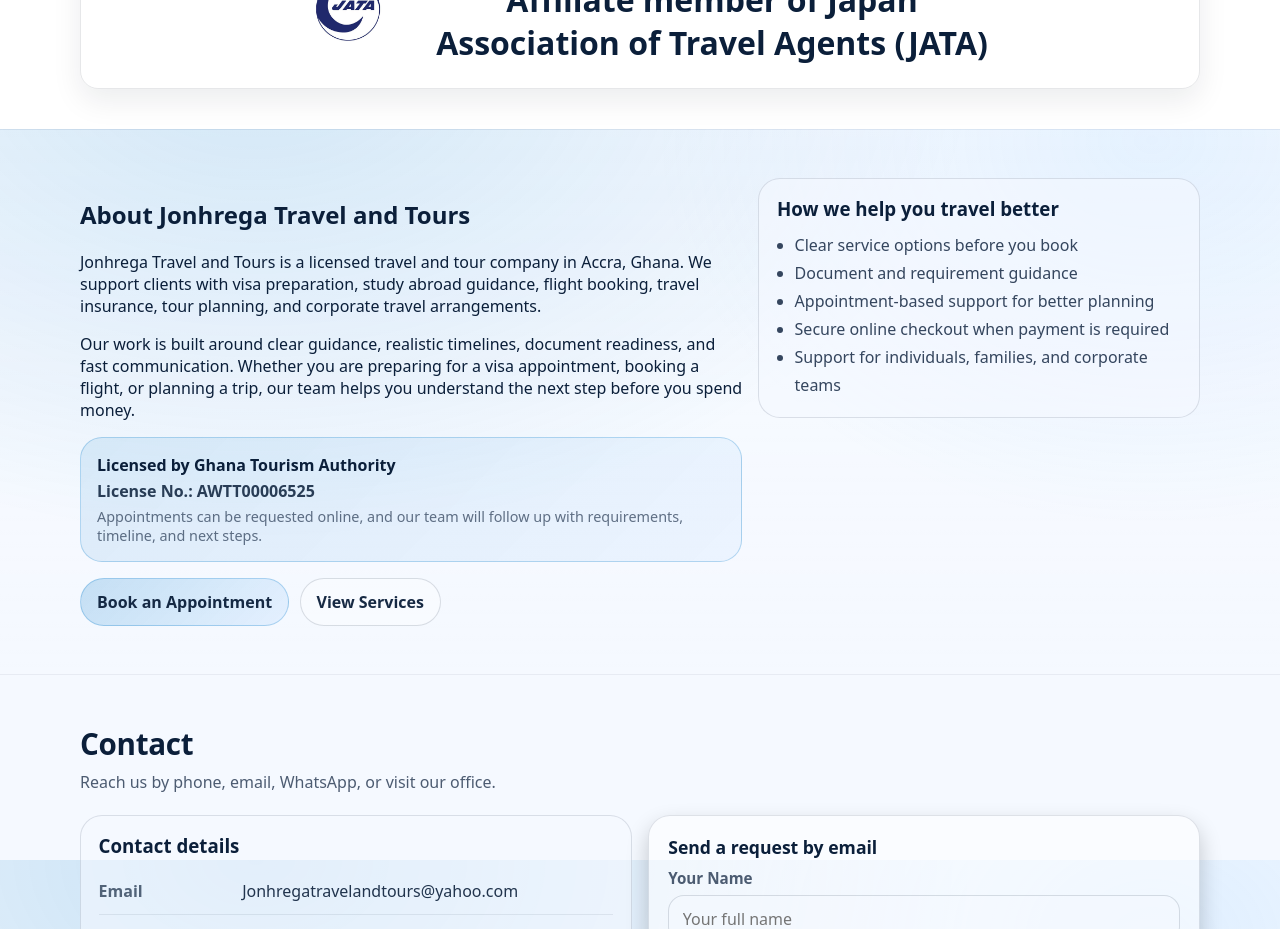
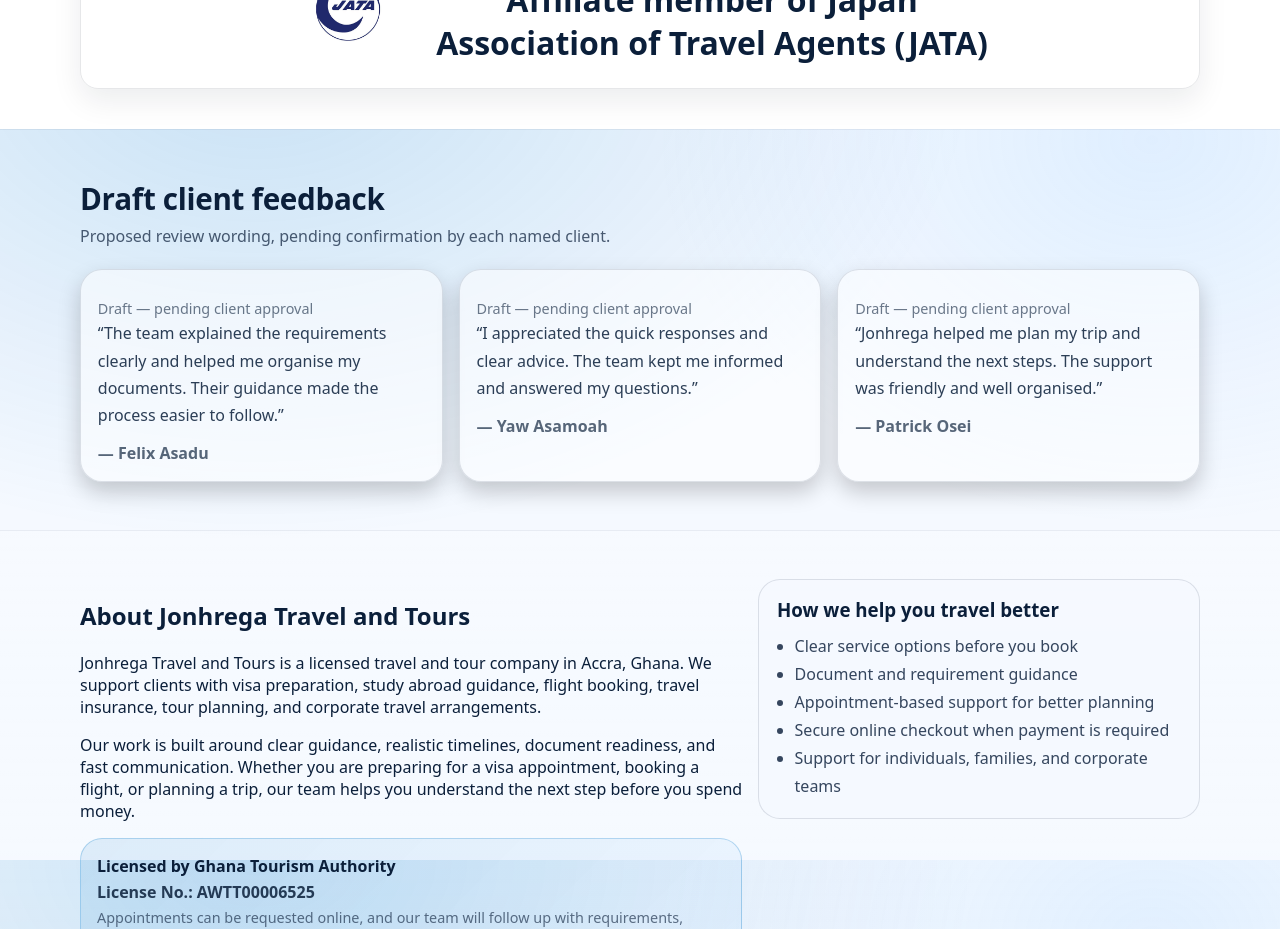
Before and after one commit to learngermanghana/jonhrega-travel-site, a React (Vite) app: page / in a window 1280 px wide. Shown: the part 2340-3269 px from the top of the page. Built offline with nearby package versions, Linux system fonts and the light colour scheme; no server answers.

Commit message:
Add clearly labelled draft client feedback

```diff
--- a/src/components/Testimonials.jsx
+++ b/src/components/Testimonials.jsx
@@ -8,13 +8,14 @@
     <section className="section">
       <Container>
         <div className="section__head">
-          <h2>Testimonials</h2>
-          <p>What clients say about our support and service.</p>
+          <h2>{testimonials.every((t) => t.status === "draft") ? "Draft client feedback" : "Testimonials"}</h2>
+          <p>{testimonials.every((t) => t.status === "draft") ? "Proposed review wording, pending confirmation by each named client." : "What clients say about our support and service."}</p>
         </div>
 
         <div className="testimonialsGrid">
           {testimonials.map((t) => (
             <div className="quoteCard" key={t.name}>
+              {t.status === "draft" ? <p className="tiny">Draft — pending client approval</p> : null}
               <div className="quoteCard__quote">“{t.quote}”</div>
               <div className="quoteCard__name">— {t.name}</div>
             </div>
--- a/src/data/testimonials.js
+++ b/src/data/testimonials.js
@@ -1,2 +1,18 @@
-// Add only verified client names and their approved reviews.
-export const testimonials = [];
+// Draft wording must remain labelled until the named client approves it.
+export const testimonials = [
+  {
+    "name": "Felix Asadu",
+    "quote": "The team explained the requirements clearly and helped me organise my documents. Their guidance made the process easier to follow.",
+    "status": "draft"
+  },
+  {
+    "name": "Yaw Asamoah",
+    "quote": "I appreciated the quick responses and clear advice. The team kept me informed and answered my questions.",
+    "status": "draft"
+  },
+  {
+    "name": "Patrick Osei",
+    "quote": "Jonhrega helped me plan my trip and understand the next steps. The support was friendly and well organised.",
+    "status": "draft"
+  }
+];
```
